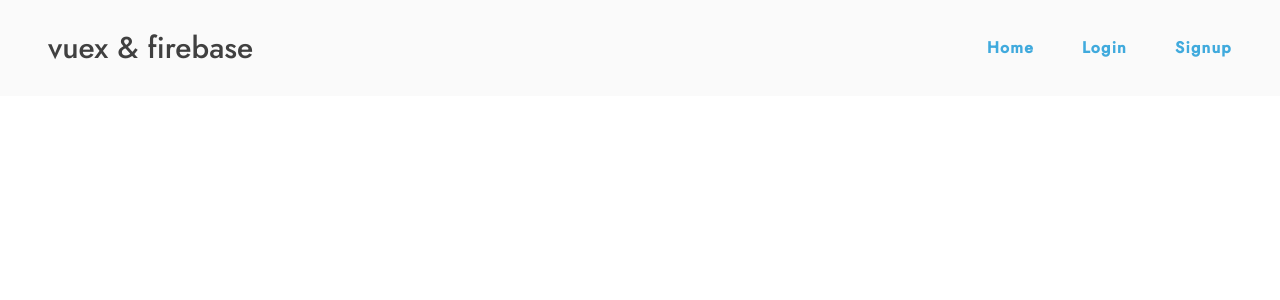
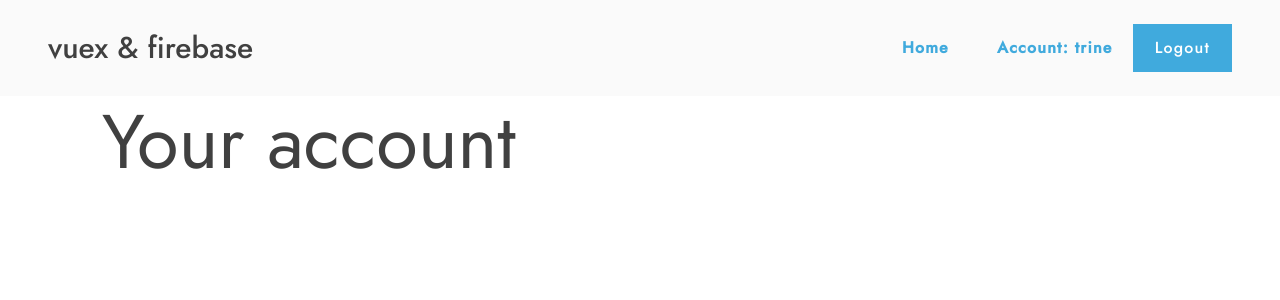
Before and after one commit to qaiswardag/vuex-4-composition-api-firebase-auth-blog, a Vue app: page /account in a window 1280 px wide. Shown: the top 300 px of the page. Built offline with nearby package versions, Linux system fonts and the light colour scheme.

Commit message:
Clean state to practice vuex and firebase

```diff
--- a/src/App.vue
+++ b/src/App.vue
@@ -1,6 +1,6 @@
 <template>
+  <Navbar></Navbar>
   <div class="container">
-    <Navbar></Navbar>
     <router-view />
   </div>
 </template>
--- a/src/assets/main.css
+++ b/src/assets/main.css
@@ -259,6 +259,13 @@ hr {
 }
 .mr-6 {
   margin-right: 6rem !important;
+}
+
+.container {
+  /* max-width: 120rem; */
+  max-width: 114rem;
+  margin: 0 auto;
+  padding: 0 3.2rem;
 }
 
 /**************************/
--- a/src/components/Navbar.vue
+++ b/src/components/Navbar.vue
@@ -6,8 +6,8 @@
         <router-link to="/">Home</router-link>
       </div>
       <div v-if="user">
-        <span>Logged in as </span>
-        <button @click="handleClick">Logout</button>
+        <router-link :to="{name: 'Account'}">Account: {{user.displayName}}</router-link>
+        <button style="margin-left:2rem" class="btn" @click="handleClick">Logout</button>
       </div>
       <div v-if="!user">
         <router-link to="/login">Login</router-link>
--- a/src/router/index.js
+++ b/src/router/index.js
@@ -1,29 +1,35 @@
-import { createRouter, createWebHistory } from 'vue-router'
-import Home from '../views/Home.vue'
-import Signup from '../views/Signup.vue'
-import Login from '../views/Login.vue'
+import { createRouter, createWebHistory } from 'vue-router';
+import Home from '../views/Home.vue';
+import Signup from '../views/Signup.vue';
+import Login from '../views/Login.vue';
+import Account from '../views/Account.vue';
 
 const routes = [
   {
     path: '/',
     name: 'Home',
-    component: Home
+    component: Home,
   },
   {
     path: '/signup',
     name: 'Signup',
-    component: Signup
+    component: Signup,
   },
   {
     path: '/login',
     name: 'Login',
-    component: Login
-  }
-]
+    component: Login,
+  },
+  {
+    path: '/account',
+    name: 'Account',
+    component: Account,
+  },
+];
 
 const router = createRouter({
   history: createWebHistory(process.env.BASE_URL),
-  routes
-})
+  routes,
+});
 
-export default router
+export default router;
--- a/src/store/index.js
+++ b/src/store/index.js
@@ -2,7 +2,12 @@ import { createStore } from 'vuex';
 
 const store = createStore({
   state: {
-    user: null,
+    user: { displayName: 'trine' },
+  },
+  mutations: {
+    setUser(state, payload) {
+      state.user = 'payload';
+    },
   },
 });
 
--- /dev/null
+++ b/src/views/Account.vue
@@ -0,0 +1,10 @@
+<template>
+  <h1>Your account</h1>
+</template>
+
+<script>
+export default {}
+</script>
+
+<style>
+</style>
--- a/src/views/Signup.vue
+++ b/src/views/Signup.vue
@@ -18,21 +18,20 @@
 
 <script>
 import { ref } from 'vue'
+import { useStore } from 'vuex'
 
 export default {
   setup() {
+    //
+    const store = useStore()
+    //
     const displayName = ref('')
     const email = ref('')
     const password = ref('')
     const error = ref(null)
 
     const handleSubmit = async () => {
-      console.log(
-        'clicked signup',
-        displayName.value,
-        email.value,
-        password.value
-      )
+
     }
 
     return { handleSubmit, displayName, email, password, error }
```
